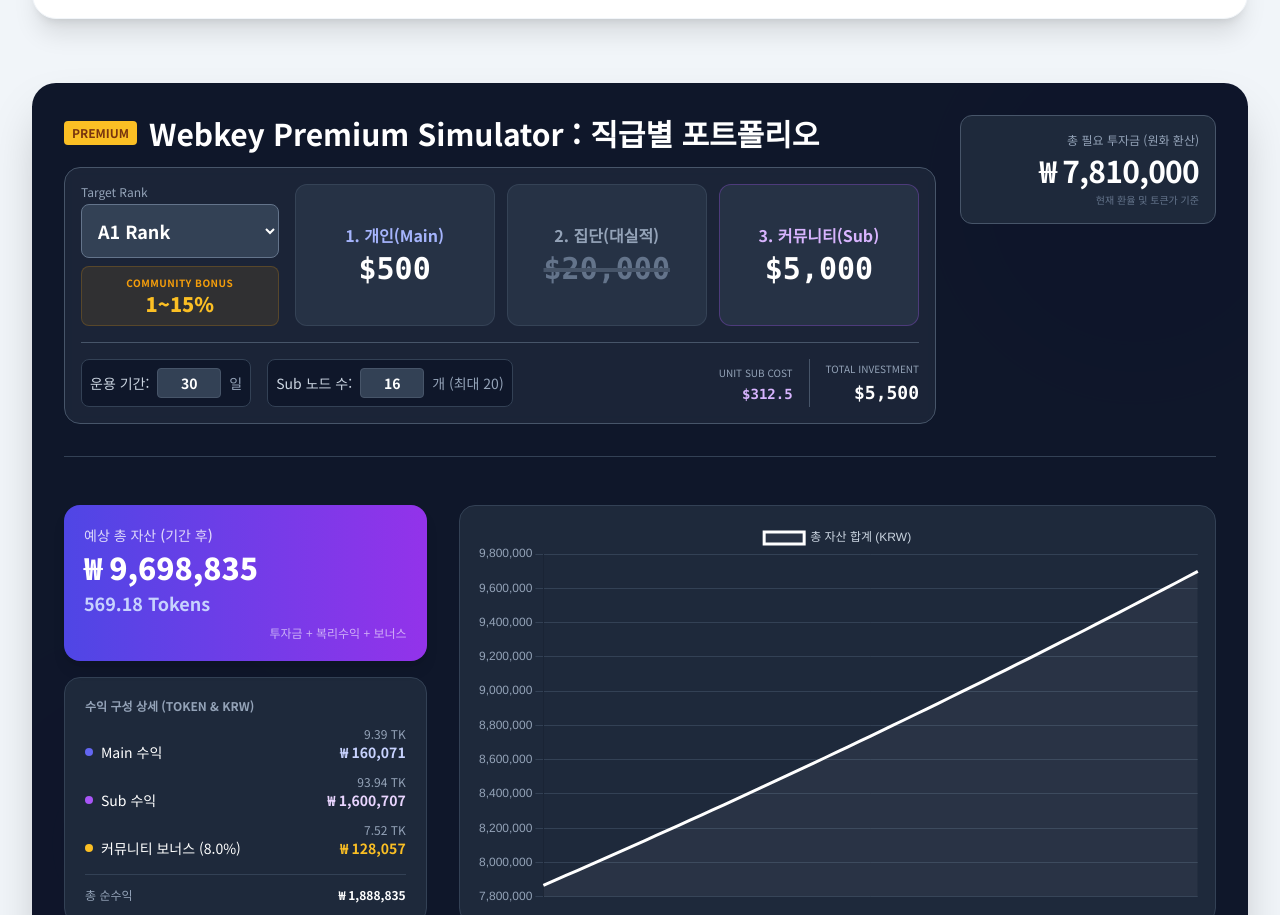
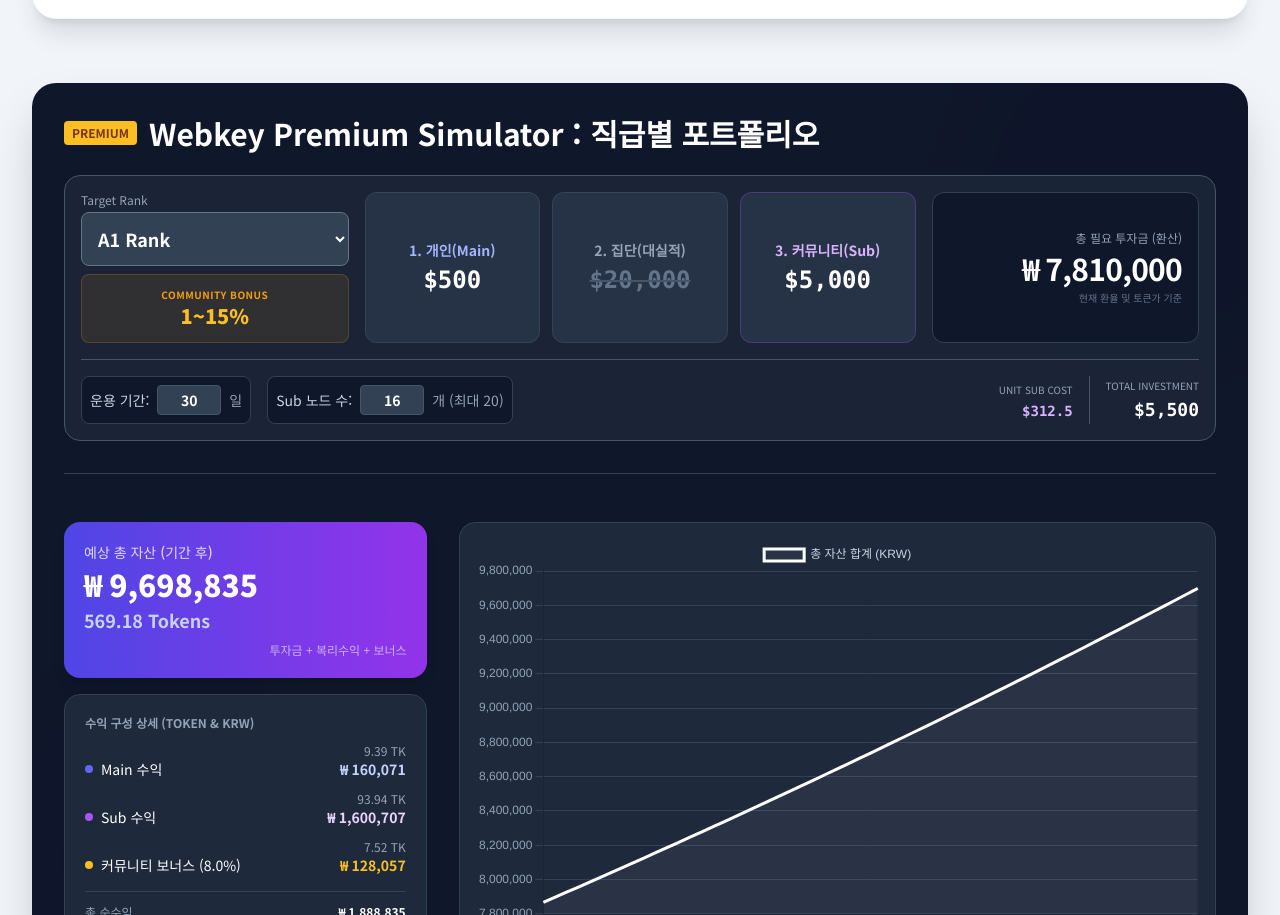
Before and after one commit to Infinite-JasonM/Webkey-info, a plain HTML site: page index.html in a window 1280 px wide. Shown: the part 1165-2080 px from the top of the page. Drawn offline with nearby package versions, Linux system fonts and the light colour scheme; no server answers.

Commit message:
Update index.html

```diff
--- a/index.html
+++ b/index.html
@@ -50,7 +50,6 @@
         <div class="bg-slate-900 rounded-3xl p-6 text-white shadow-2xl relative overflow-hidden">
             <div class="absolute top-0 right-0 w-64 h-64 bg-blue-600 rounded-full mix-blend-multiply filter blur-3xl opacity-20 -mr-16 -mt-16"></div>
 
-            <!-- 수정됨: xl -> md 기준으로 복구하여 가로 배치 유지 -->
             <div class="relative z-10 flex flex-col md:flex-row justify-between items-center gap-6">
                 <div class="flex items-center gap-4">
                     <div class="p-3 bg-indigo-500/20 rounded-xl border border-indigo-500/50">
@@ -254,15 +253,16 @@
             <div class="relative z-10">
                 <!-- 헤더와 본문 사이 간격 -->
                 <div class="flex flex-col xl:flex-row xl:items-start justify-between gap-6 mb-12 border-b border-slate-700 pb-8">
-                    <div class="flex-1 w-full">
-                        <div class="flex flex-wrap items-center gap-3 mb-4">
+                    <div class="w-full">
+                        <div class="flex flex-wrap items-center gap-3 mb-6">
                             <span class="bg-amber-400 text-amber-900 text-xs font-bold px-2 py-1 rounded">PREMIUM</span>
                             <h2 class="text-2xl md:text-3xl font-bold">Webkey Premium Simulator : 직급별 포트폴리오</h2>
                         </div>
 
+                        <!-- 레이아웃 수정: 투자금 박스를 메인 그리드 안으로 통합하여 정렬 문제 해결 -->
                         <div class="bg-slate-800/80 rounded-2xl p-4 border border-slate-600 backdrop-blur-sm">
                             <div class="grid grid-cols-1 md:grid-cols-12 gap-4">
-                                <!-- 직급 선택 (왼쪽) -->
+                                <!-- 1. 직급 선택 (3칸) -->
                                 <div class="md:col-span-3 flex flex-col h-full justify-between">
                                     <div>
                                         <label class="block text-xs text-slate-400 mb-1">Target Rank</label>
@@ -279,34 +279,42 @@
                                         </select>
                                     </div>
                                     <!-- 보너스율 표시 -->
-                                    <div class="text-center bg-amber-500/10 border border-amber-500/20 rounded-lg py-3 flex flex-col justify-center h-full max-h-[60px]">
+                                    <div class="text-center bg-amber-500/10 border border-amber-500/20 rounded-lg py-3 flex flex-col justify-center h-full min-h-[60px]">
                                         <div class="text-[10px] text-amber-500 font-bold uppercase tracking-wider">Community Bonus</div>
                                         <div id="dispBonusRate" class="text-amber-400 font-black text-xl">1~15%</div>
                                     </div>
                                 </div>
 
-                                <!-- 조건 표시 (오른쪽 3개 박스) -->
-                                <div class="md:col-span-9 grid grid-cols-3 gap-3">
-                                    <div class="bg-slate-700/50 rounded-xl border border-slate-600/50 flex flex-col justify-center items-center p-4 h-full">
-                                        <div class="text-indigo-300 text-sm md:text-base font-bold mb-1">1. 개인(Main)</div>
-                                        <div id="reqMain" class="font-mono font-black text-white text-2xl md:text-3xl">$500</div>
+                                <!-- 2. 조건 표시 (6칸) - 모바일 폰트 사이즈 조정 적용 -->
+                                <div class="md:col-span-6 grid grid-cols-3 gap-3">
+                                    <div class="bg-slate-700/50 rounded-xl border border-slate-600/50 flex flex-col justify-center items-center p-2 md:p-4 h-full">
+                                        <div class="text-indigo-300 text-xs md:text-sm font-bold mb-1">1. 개인(Main)</div>
+                                        <div id="reqMain" class="font-mono font-black text-white text-lg md:text-xl lg:text-2xl">$500</div>
                                     </div>
 
-                                    <div class="bg-slate-700/50 rounded-xl border border-slate-600/50 flex flex-col justify-center items-center p-4 h-full relative overflow-hidden group">
-                                        <div class="text-slate-400 text-sm md:text-base font-bold mb-1">2. 집단(대실적)</div>
-                                        <div id="reqGroup" class="font-mono font-black text-slate-500 line-through decoration-slate-600 decoration-4 text-2xl md:text-3xl">$20,000</div>
-                                        <div class="absolute inset-0 bg-slate-800/90 flex items-center justify-center text-xs text-slate-300 font-medium opacity-0 group-hover:opacity-100 transition-opacity">
+                                    <div class="bg-slate-700/50 rounded-xl border border-slate-600/50 flex flex-col justify-center items-center p-2 md:p-4 h-full relative overflow-hidden group">
+                                        <div class="text-slate-400 text-xs md:text-sm font-bold mb-1">2. 집단(대실적)</div>
+                                        <div id="reqGroup" class="font-mono font-black text-slate-500 line-through decoration-slate-600 decoration-2 text-lg md:text-xl lg:text-2xl">$20,000</div>
+                                        <div class="absolute inset-0 bg-slate-800/90 flex items-center justify-center text-[10px] md:text-xs text-slate-300 font-medium opacity-0 group-hover:opacity-100 transition-opacity">
                                             시뮬레이션 제외
                                         </div>
                                     </div>
 
-                                    <div class="bg-slate-700/50 rounded-xl border border-purple-500/30 flex flex-col justify-center items-center p-4 h-full">
-                                        <div class="text-purple-300 text-sm md:text-base font-bold mb-1">3. 커뮤니티(Sub)</div>
-                                        <div id="reqComm" class="font-mono font-black text-white text-2xl md:text-3xl">$5,000</div>
+                                    <div class="bg-slate-700/50 rounded-xl border border-purple-500/30 flex flex-col justify-center items-center p-2 md:p-4 h-full">
+                                        <div class="text-purple-300 text-xs md:text-sm font-bold mb-1">3. 커뮤니티(Sub)</div>
+                                        <div id="reqComm" class="font-mono font-black text-white text-lg md:text-xl lg:text-2xl">$5,000</div>
                                     </div>
+                                </div>
+
+                                <!-- 3. 총 필요 투자금 (3칸) - 통합 배치 -->
+                                <div class="md:col-span-3 bg-slate-900 rounded-xl border border-slate-700 p-4 flex flex-col justify-center items-end h-full">
+                                    <p class="text-slate-400 text-xs mb-1">총 필요 투자금 (환산)</p>
+                                    <p id="a1TotalKrwDisplay" class="text-xl md:text-2xl lg:text-3xl font-bold text-white tracking-tight break-all">₩ 0</p>
+                                    <p class="text-[10px] text-slate-500 mt-1">현재 환율 및 토큰가 기준</p>
                                 </div>
                             </div>
 
+                            <!-- 하단 컨트롤 바 -->
                             <div class="mt-4 pt-4 border-t border-slate-600 flex flex-wrap items-center justify-between gap-4 text-sm">
                                 <div class="flex flex-wrap items-center gap-4">
                                     <div class="flex items-center gap-2 bg-slate-900 p-2 rounded-lg border border-slate-700">
@@ -322,8 +330,8 @@
                                     </div>
                                 </div>
 
-                                <div class="text-right flex items-center gap-4">
-                                    <div class="text-slate-400">
+                                <div class="text-right flex items-center gap-4 ml-auto">
+                                    <div class="text-slate-400 hidden sm:block">
                                         <span class="block text-[10px] uppercase">Unit Sub Cost</span>
                                         <span id="valUnitSub" class="font-mono text-purple-300 font-bold">$312.5</span>
                                     </div>
@@ -334,12 +342,6 @@
                                 </div>
                             </div>
                         </div>
-                    </div>
-
-                    <div class="xl:w-64 w-full bg-slate-800 p-4 rounded-xl border border-slate-600 text-right">
-                        <p class="text-slate-400 text-xs mb-1">총 필요 투자금 (원화 환산)</p>
-                        <p id="a1TotalKrwDisplay" class="text-2xl md:text-3xl font-bold text-white tracking-tight">₩ 0</p>
-                        <p class="text-[10px] text-slate-500 mt-1">현재 환율 및 토큰가 기준</p>
                     </div>
                 </div>
 
@@ -405,6 +407,7 @@
                 <div class="relative z-10 flex flex-col items-center">
                     <div class="w-16 h-16 md:w-20 md:h-20 bg-indigo-600 rounded-full flex items-center justify-center text-white font-bold shadow-lg border-4 border-indigo-100 z-10 relative">
                         Main
+                        <!-- Main Node Info Update -->
                         <div id="visMainAmount" class="absolute -top-8 left-1/2 transform -translate-x-1/2 bg-indigo-800 text-white text-[10px] px-2 py-1 rounded-lg whitespace-nowrap border border-white shadow-md flex flex-col items-center leading-tight">
                             <span>500 TK</span>
                             <span class="text-indigo-200 text-[9px]">($6,000)</span>
```
